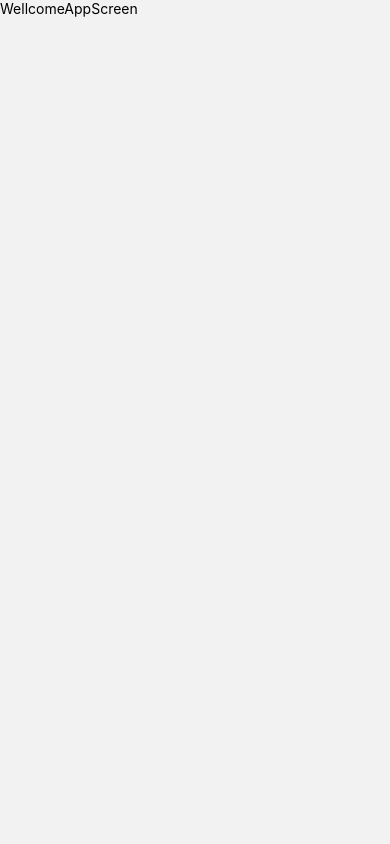
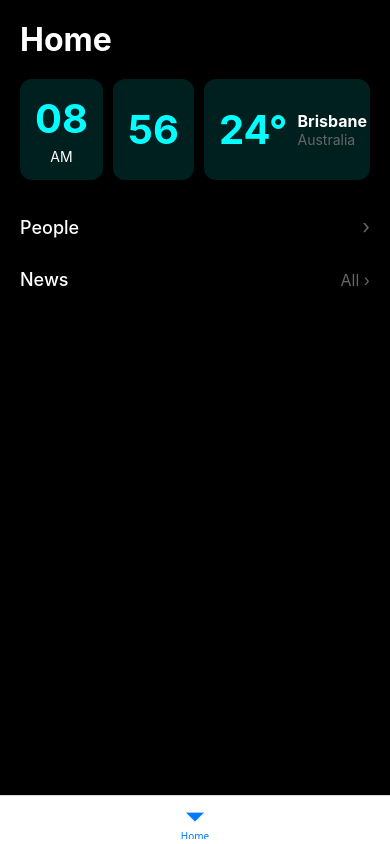
Before and after one commit to Vachek-hooves/QueensWharfBrisbane, a React Native app: screen /Home in a window 390 px wide. Before the commit this address had no page. Built offline with nearby package versions, Linux system fonts and the light colour scheme.

Commit message:
update screens

```diff
--- a/App.js
+++ b/App.js
@@ -1,15 +1,16 @@
 import {createNativeStackNavigator} from '@react-navigation/native-stack';
 import {NavigationContainer} from '@react-navigation/native';
-import {WellcomeAppScreen} from './allScreens';
+import {Home, WellcomeAppScreen} from './allScreens';
 import {ContextProvider} from './store/context';
+import NavigationMenu from './NavigationMenu';
 const Stack = createNativeStackNavigator();
 function App() {
   return (
     <ContextProvider>
       <NavigationContainer>
         <Stack.Navigator screenOptions={{headerShown: false}}>
+          <Stack.Screen name="NavigationMenu" component={NavigationMenu} />
           <Stack.Screen name="WelcomeAppScreen" component={WellcomeAppScreen} />
-
         </Stack.Navigator>
       </NavigationContainer>
     </ContextProvider>
--- a/NavigationMenu.js
+++ b/NavigationMenu.js
@@ -1,14 +1,15 @@
-import { StyleSheet, Text, View } from 'react-native'
-import React from 'react'
-
+import {StyleSheet, Text, View, Image} from 'react-native';
+import {createBottomTabNavigator} from '@react-navigation/bottom-tabs';
+import {Home} from './allScreens';
+const Tab = createBottomTabNavigator();
 const NavigationMenu = () => {
   return (
-    <View>
-      <Text>NavigationMenu</Text>
-    </View>
-  )
-}
+    <Tab.Navigator screenOptions={{headerShown: false}}>
+      <Tab.Screen name="Home" component={Home} />
+    </Tab.Navigator>
+  );
+};
 
-export default NavigationMenu
+export default NavigationMenu;
 
-const styles = StyleSheet.create({})
+const styles = StyleSheet.create({});
--- a/allScreens/Home.js
+++ b/allScreens/Home.js
@@ -1,14 +1,201 @@
-import {StyleSheet, Text, View} from 'react-native';
-import React from 'react';
+import {StyleSheet, Text, View, Image, ScrollView, TouchableOpacity} from 'react-native';
+import React, {useState, useEffect} from 'react';
+import {useAppStore} from '../store/context';
 
 const Home = () => {
+  const {places} = useAppStore();
+  const [currentTime, setCurrentTime] = useState(new Date());
+  const [weather, setWeather] = useState(null);
+  // const [news, setNews] = useState([
+  //   {
+  //     id: 1,
+  //     title: 'Brisbane Kaleidoscope',
+  //     description: 'Brisbane Kaleidoscope Arts Festival attracts creative artists from all ov...',
+  //     image: require('../assets/images/brisbane-city.jpg'),
+  //   },
+  //   {
+  //     id: 2,
+  //     title: 'Ecological Park',
+  //     description: 'В центре Брисбена открылся новый экологический парк',
+  //     image: require('../assets/images/eco-park.jpg'),
+  //   },
+  //   {
+  //     id: 3,
+  //     title: 'Public transport Renewal Program',
+  //     description: 'Brisbane Launches Public Transport Upgrade Program',
+  //     image: require('../assets/images/transport.jpg'),
+  //   },
+  // ]);
+
+  useEffect(() => {
+    const timer = setInterval(() => {
+      setCurrentTime(new Date());
+    }, 60000);
+
+    return () => clearInterval(timer);
+  }, []);
+
   return (
-    <View>
-      <Text>Home</Text>
-    </View>
+    <ScrollView style={styles.container}>
+      <Text style={styles.title}>Home</Text>
+
+      {/* Time and Weather Section */}
+      <View style={styles.timeWeatherContainer}>
+        <View style={styles.timeBox}>
+          <Text style={styles.timeText}>
+            {currentTime.getHours().toString().padStart(2, '0')}
+          </Text>
+          <Text style={styles.ampm}>AM</Text>
+        </View>
+        <View style={styles.timeBox}>
+          <Text style={styles.timeText}>
+            {currentTime.getMinutes().toString().padStart(2, '0')}
+          </Text>
+        </View>
+        <View style={styles.weatherBox}>
+          <Text style={styles.temperature}>24°</Text>
+          <View>
+            <Text style={styles.city}>Brisbane</Text>
+            <Text style={styles.country}>Australia</Text>
+          </View>
+        </View>
+      </View>
+
+      {/* People Section */}
+      <TouchableOpacity style={styles.sectionHeader}>
+        <Text style={styles.sectionTitle}>People</Text>
+        <Text style={styles.sectionArrow}>›</Text>
+      </TouchableOpacity>
+
+      {/* News Section */}
+      <View style={styles.newsSection}>
+        <View style={styles.sectionHeader}>
+          <Text style={styles.sectionTitle}>News</Text>
+          <Text style={styles.sectionLink}>All ›</Text>
+        </View>
+
+        {/* {news.map(item => (
+          <TouchableOpacity key={item.id} style={styles.newsCard}>
+            <Image source={item.image} style={styles.newsImage} />
+            <View style={styles.newsContent}>
+              <Text style={styles.newsTitle}>{item.title}</Text>
+              <Text style={styles.newsDescription}>{item.description}</Text>
+            </View>
+          </TouchableOpacity>
+        ))} */}
+      </View>
+
+      {/* Add bottom padding for TabBar */}
+      {/* <View style={styles.tabBarSpacing} /> */}
+    </ScrollView>
   );
 };
 
 export default Home;
 
-const styles = StyleSheet.create({});
+const styles = StyleSheet.create({
+  container: {
+    flex: 1,
+    backgroundColor: '#000',
+    padding: 20,
+  },
+  title: {
+    fontSize: 32,
+    fontWeight: 'bold',
+    color: '#fff',
+    marginBottom: 20,
+  },
+  timeWeatherContainer: {
+    flexDirection: 'row',
+    marginBottom: 20,
+  },
+  timeBox: {
+    backgroundColor: '#001F1F',
+    borderRadius: 12,
+    padding: 15,
+    marginRight: 10,
+    alignItems: 'center',
+    justifyContent: 'center',
+  },
+  timeText: {
+    fontSize: 40,
+    color: '#00FFFF',
+    fontWeight: 'bold',
+  },
+  ampm: {
+    color: '#fff',
+    marginTop: 5,
+  },
+  weatherBox: {
+    backgroundColor: '#001F1F',
+    borderRadius: 12,
+    padding: 15,
+    flex: 1,
+    flexDirection: 'row',
+    alignItems: 'center',
+  },
+  temperature: {
+    fontSize: 40,
+    color: '#00FFFF',
+    fontWeight: 'bold',
+    marginRight: 10,
+  },
+  city: {
+    color: '#fff',
+    fontSize: 16,
+    fontWeight: 'bold',
+  },
+  country: {
+    color: '#666',
+    fontSize: 14,
+  },
+  sectionHeader: {
+    flexDirection: 'row',
+    justifyContent: 'space-between',
+    alignItems: 'center',
+    marginVertical: 15,
+  },
+  sectionTitle: {
+    color: '#fff',
+    fontSize: 18,
+    fontWeight: '500',
+  },
+  sectionArrow: {
+    color: '#666',
+    fontSize: 20,
+  },
+  sectionLink: {
+    color: '#666',
+    fontSize: 16,
+  },
+  newsCard: {
+    backgroundColor: '#001F1F',
+    borderRadius: 12,
+    marginBottom: 15,
+    overflow: 'hidden',
+    flexDirection: 'row',
+  },
+  newsImage: {
+    width: 80,
+    height: 80,
+    borderRadius: 40,
+    margin: 10,
+  },
+  newsContent: {
+    flex: 1,
+    padding: 10,
+  },
+  newsTitle: {
+    color: '#fff',
+    fontSize: 16,
+    fontWeight: 'bold',
+    marginBottom: 5,
+  },
+  newsDescription: {
+    color: '#666',
+    fontSize: 14,
+  },
+  tabBarSpacing: {
+    height: 100, // Adjust this value based on your TabBar height
+  },
+});
```
Also changed, not shown: TabBar.js (added, +80 -0 lines).
